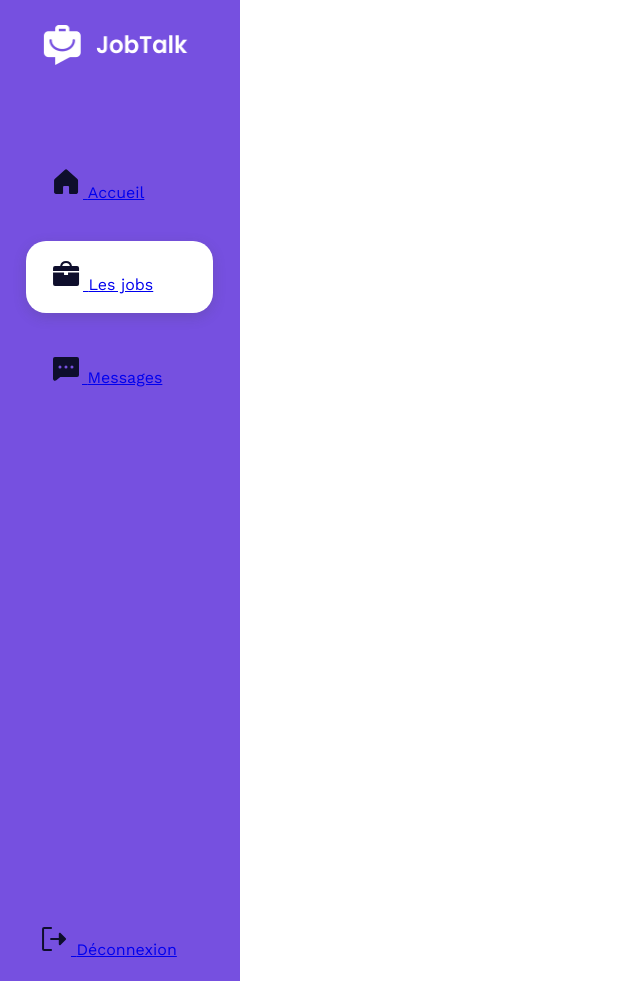
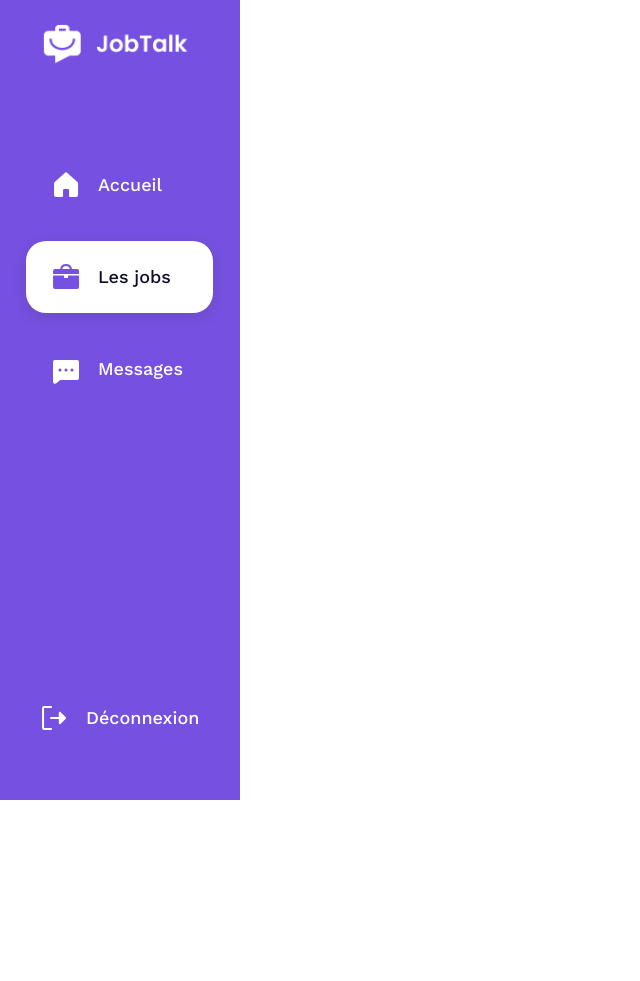
Before and after one commit to EmilieSchott/JobTalk, a plain HTML site: page jobs.html in a window 1280 px wide. Shown: the top 981 px of the page, without its empty margins (0-640 px from the left). After the commit the page ends 800 px from the top, so only its background shows below. Drawn offline with nearby package versions, Linux system fonts and the light colour scheme.

Commit message:
complete navigation bar style

```diff
--- a/CSS/style.css
+++ b/CSS/style.css
@@ -1,28 +1,42 @@
+html {
+    height: 100%;
+}
+
 body {
+    height: 100%;
     margin: 0px;
-    font-family: Work Sans;
+    padding: 0px;
+    font-family: "Work Sans";
     font-weight: 400;
     size: 18px;
     line-height: 21.11px;
     color: #505053;
 }
 
-#sidebar-green {
+nav {
     background-color: #7650E0;
-    width: 240px;
-    min-height: 1024px;
+    max-width: 240px;
+    height:100%;
+    position: fixed;
+    display: flex;
+}
+
+#logo {
+/*    display:block;  */
+    width: 63.34%;
+    align-items: center;
 }
 
 #logo img {
-    width: 152px;
-    height: 44px;
+    max-width: 100%;
+    height: auto;
     margin-left: 40px;
     margin-top: 23px;
 }
 
 .side-menu {
     padding: 0px;
-    width: 187px;
+    width: 77.92%;
     height: 256px;
     position: absolute;
     left: 26px;
@@ -37,21 +51,16 @@ body {
     flex-direction: column;
     justify-content: center;
     align-self: stretch;
-    width: 187px;
+    width: 100%;
     height: 72px;
 
 }
 
-#this-page {
-    background: #FFFFFF;
-    box-shadow: 0px 4px 13px rgba(67, 67, 67, 0.2);
-    border-radius: 20px;
-}
-
-.side-menu + .side-menu-item {
+#logout-item {
     position: absolute;
+    width : 206px;
     left:14px;
-    top:906px;
+    bottom: 46px;
 }
 
 .side-menu-box  {
@@ -79,3 +88,39 @@ body {
 #logout-link {
     width: 162px;
 }
+
+.ic-nav {
+    width: 32px;
+    height: 32px;
+}
+
+path {
+    fill:#FFF;
+}
+
+#this-page {
+    background: #FFFFFF;
+    box-shadow: 0px 4px 13px rgba(67, 67, 67, 0.2);
+    border-radius: 20px;
+}
+
+#this-page path {
+    fill: #7650E0;
+}
+
+nav .frame-125 {
+    color: #FFF;
+    font-family: "Work Sans";
+    font-weight: 500;
+    font-size:18px;
+    line-height:21.11px;
+}
+
+#this-page .frame-125 {
+    color: #0E0E2C;
+}
+
+a div {
+    display: inline-block;
+    background-color: aqua;
+}
--- a/jobs.html
+++ b/jobs.html
@@ -1,7 +1,6 @@
 <!DOCTYPE html>
 
 <html>
-
     <head>
         <meta charset="utf-8">
         <meta name="viewport" content="width=device-width, initial-scale=1, shrink-to-fit=no, user-scalable=yes">
@@ -10,59 +9,63 @@
         <title>JobTalk - Les Jobs</title>
         <meta name="description" content="Vous pourrez consulter ici les jobs disponibles" />
         <link href="https://fonts.googleapis.com/css2?family=Work+Sans:wght@400;500;600&display=swap" rel="stylesheet">
-
     </head>
 
     <body>
-
-    <nav id="sidebar-green">
+        <nav>
             <a id="logo" href="">
                 <img src="images/logo.png" alt="logo JobTalk">
             </a>
             <div class="side-menu">
                 <div class="side-menu-item">
+                    <a href="#"></a>
                         <div class="side-menu-box" id="home-link">
-                    <a href="#">
-                        <svg class="ic_nav" id="home-icon" width="33" height="32" fill="FFF">
-                            <path d="m27.403 12.963-10-9.088a2 2 0 0 0-2.7 0l-10 9.088a2 2 0 0 0-.65 1.475V25.95c-.008.504.17.994.5 1.375a1.988 1.988 0 0 0 1.5.675h6a1 1 0 0 0 1-1v-6a1 1 0 0 1 1-1h4a1 1 0 0 1 1 1v6a1 1 0 0 0 1 1h6c.331.003.658-.079.95-.238A2.013 2.013 0 0 0 28.053 26V14.437a2 2 0 0 0-.65-1.474Z" fill="#0E0E2C"/>
+                            <div class="ic-nav">
+                                <svg id="home-icon">
+                                    <path d="m27.403 12.963-10-9.088a2 2 0 0 0-2.7 0l-10 9.088a2 2 0 0 0-.65 1.475V25.95c-.008.504.17.994.5 1.375a1.988 1.988 0 0 0 1.5.675h6a1 1 0 0 0 1-1v-6a1 1 0 0 1 1-1h4a1 1 0 0 1 1 1v6a1 1 0 0 0 1 1h6c.331.003.658-.079.95-.238A2.013 2.013 0 0 0 28.053 26V14.437a2 2 0 0 0-.65-1.474Z"/>
                                 </svg>
-                        <span class="frame-125">Accueil</span>
+                            </div>
+                            <div class="frame-125">Accueil</div>
+                        </div>
+                    </a>
+                </div>
+                <div class="side-menu-item" id="this-page">
+                    <a href="#"></a>
+                        <div class="side-menu-box" id="job-link">
+                            <div class="ic-nav">
+                                <svg id="job-icon" >
+                                    <path fill-rule="evenodd" clip-rule="evenodd" d="M27.053 8h-5.088A6 6 0 0 0 10.14 8H5.053a2 2 0 0 0-2 2v3h26v-3a2 2 0 0 0-2-2Zm-24 18V14.5h11V17h4v-2.5h11V26a2 2 0 0 1-2 2h-22a2 2 0 0 1-2-2Zm13-21a4.012 4.012 0 0 1 3.875 3h-7.75a4.013 4.013 0 0 1 3.875-3Z" />
+                                </svg>
+                            </div>
+                            <div class="frame-125">Les jobs</div>
+                        </div>
+                    </a>
+                </div>
+                <div class="side-menu-item">
+                    <a href="#"></a>
+                        <div class="side-menu-box" id="message-link">
+                            <div class="ic-nav">
+                                <svg id="message-icon">
+                                    <path d="M27 6.968H5a2 2 0 0 0-2 2v19.85a1.963 1.963 0 0 0 1.162 1.813c.26.132.547.2.838.2a2 2 0 0 0 1.287-.475l3.975-3.338L27 26.968a2 2 0 0 0 2-2v-16a2 2 0 0 0-2-2Zm-17 11.5a1.5 1.5 0 1 1 0-2.999 1.5 1.5 0 0 1 0 3Zm6 0a1.5 1.5 0 1 1 0-2.999 1.5 1.5 0 0 1 0 3Zm6 0a1.5 1.5 0 1 1 0-2.999 1.5 1.5 0 0 1 0 3Z"/>
+                                </svg>
+                            </div>
+                            <div class="frame-125">Messages</div>
+                        </div>
                     </a>
                 </div>
             </div>
-            <div class="side-menu-item" id="this-page">
-                <div class="side-menu-box" id="job-link">
-                    <a href="#">
-                        <svg class="ic_nav" id="job-icon" width="33" height="32" fill="none">
-                            <path fill-rule="evenodd" clip-rule="evenodd" d="M27.053 8h-5.088A6 6 0 0 0 10.14 8H5.053a2 2 0 0 0-2 2v3h26v-3a2 2 0 0 0-2-2Zm-24 18V14.5h11V17h4v-2.5h11V26a2 2 0 0 1-2 2h-22a2 2 0 0 1-2-2Zm13-21a4.012 4.012 0 0 1 3.875 3h-7.75a4.013 4.013 0 0 1 3.875-3Z" fill="#0E0E2C"/>
+            <div class="side-menu-item" id="logout-item">
+                <a href="#"></a>
+                    <div class="side-menu-box" id="logout-link">
+                        <div class="ic-nav">
+                            <svg id="logout-icon" >
+                                <path d="m27.765 16.712-5.25 5.25a1.037 1.037 0 0 1-.712.288 1 1 0 0 1-1-1V17h-7.75a1 1 0 0 1 0-2h7.75v-4.25a1 1 0 0 1 1.2-.978c.192.037.37.13.512.265l5.25 5.25a1.012 1.012 0 0 1 0 1.425ZM13.053 26h-7V6h7a1 1 0 1 0 0-2h-7a2 2 0 0 0-2 2v20a2 2 0 0 0 2 2h7a1 1 0 0 0 0-2Z" />
                             </svg>
-                        <span class="frame-125">Les jobs</span>
+                        </div>
+                        <div class="frame-125">Déconnexion</div>
+                    </div>
                 </a>
             </div>
-            </div>
-            <div class="side-menu-item">
-                <div class="side-menu-box" id="message-link">
-                    <a href="#">
-                        <svg class="ic_nav" id="message-icon" width="32" height="33" fill="none">
-                            <path d="M27 6.968H5a2 2 0 0 0-2 2v19.85a1.963 1.963 0 0 0 1.162 1.813c.26.132.547.2.838.2a2 2 0 0 0 1.287-.475l3.975-3.338L27 26.968a2 2 0 0 0 2-2v-16a2 2 0 0 0-2-2Zm-17 11.5a1.5 1.5 0 1 1 0-2.999 1.5 1.5 0 0 1 0 3Zm6 0a1.5 1.5 0 1 1 0-2.999 1.5 1.5 0 0 1 0 3Zm6 0a1.5 1.5 0 1 1 0-2.999 1.5 1.5 0 0 1 0 3Z" fill="#0E0E2C"/>
-                        </svg>
-                        <span class="frame-125">Messages</span>
-                    </a>
-                </div>
-            </div>
-        </div>
-        <div class="side-menu-item">
-            <div class="side-menu-box" id="logout-link">
-                <a href="#">
-                    <svg class="ic_nav" id="logout-icon" width="33" height="32" fill="none">
-                        <path d="m27.765 16.712-5.25 5.25a1.037 1.037 0 0 1-.712.288 1 1 0 0 1-1-1V17h-7.75a1 1 0 0 1 0-2h7.75v-4.25a1 1 0 0 1 1.2-.978c.192.037.37.13.512.265l5.25 5.25a1.012 1.012 0 0 1 0 1.425ZM13.053 26h-7V6h7a1 1 0 1 0 0-2h-7a2 2 0 0 0-2 2v20a2 2 0 0 0 2 2h7a1 1 0 0 0 0-2Z" fill="#0E0E2C"/>
-                    </svg>
-                    <span class="frame-125">Déconnexion</span>
-                </a>
-            </div>
-        </div>
         </nav>
-
     </body>
-
 </html>
```
Lines whose indentation alone changed are shown as unchanged.
